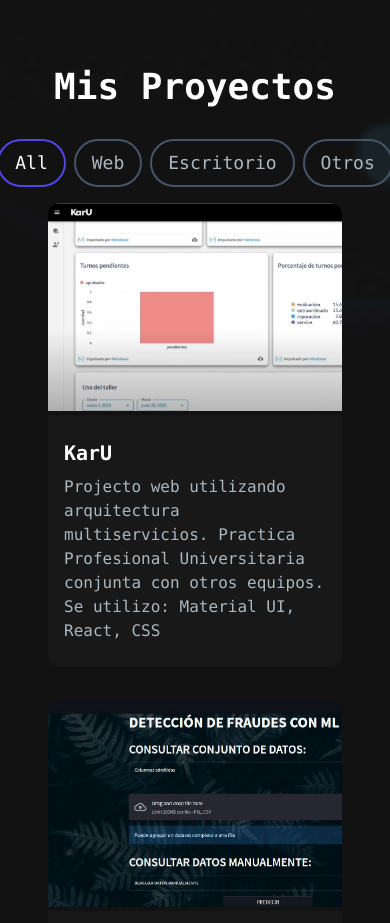
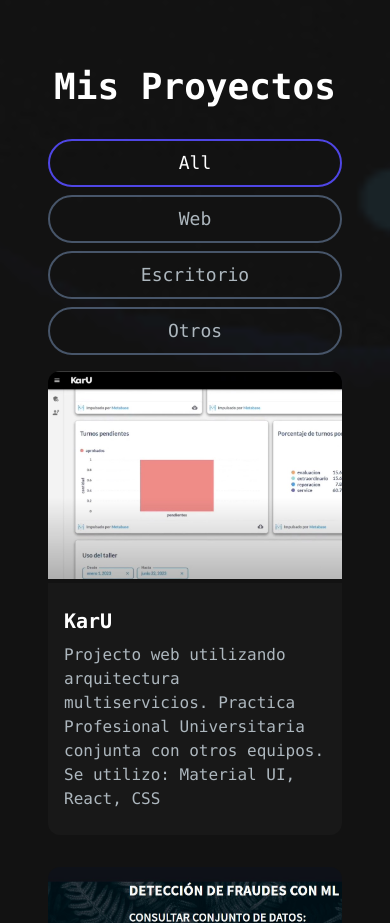
Before and after one commit to lc-sanchez/portfolio-next, a Next.js app: page / in a window 390 px wide. Shown: the part 1740-2663 px from the top of the page. Built offline with nearby package versions, Linux system fonts and the light colour scheme.

Commit message:
Modificacion responsive para los tabs de los proyectos

```diff
--- a/app/components/ProjectsSection.jsx
+++ b/app/components/ProjectsSection.jsx
@@ -98,14 +98,14 @@ export const ProjectsSection = () => {
     const projectosFiltrados = projectsData.filter((project) =>
         project.tag.includes(tag)
     );
-
+    //flex flex-row justify-center items-center
   return (
     <section id="proyectos">
     <h2 className='text-center text-4xl font-bold font-mono
      text-white mt-4 mb-4 md:mb-10' >
         Mis Proyectos
     </h2>
-    <div className='text-white flex flex-row justify-center items-center gap-2 py-4'>
+    <div className='text-white grid grid-rows-1 md:flex md:flex-row md:justify-center md:items-center gap-2 py-4'>
         <ProjectTag onClick={handleTagChange}
         name="All" isSelected={tag === "All"}/>
         <ProjectTag onClick={handleTagChange}
```
